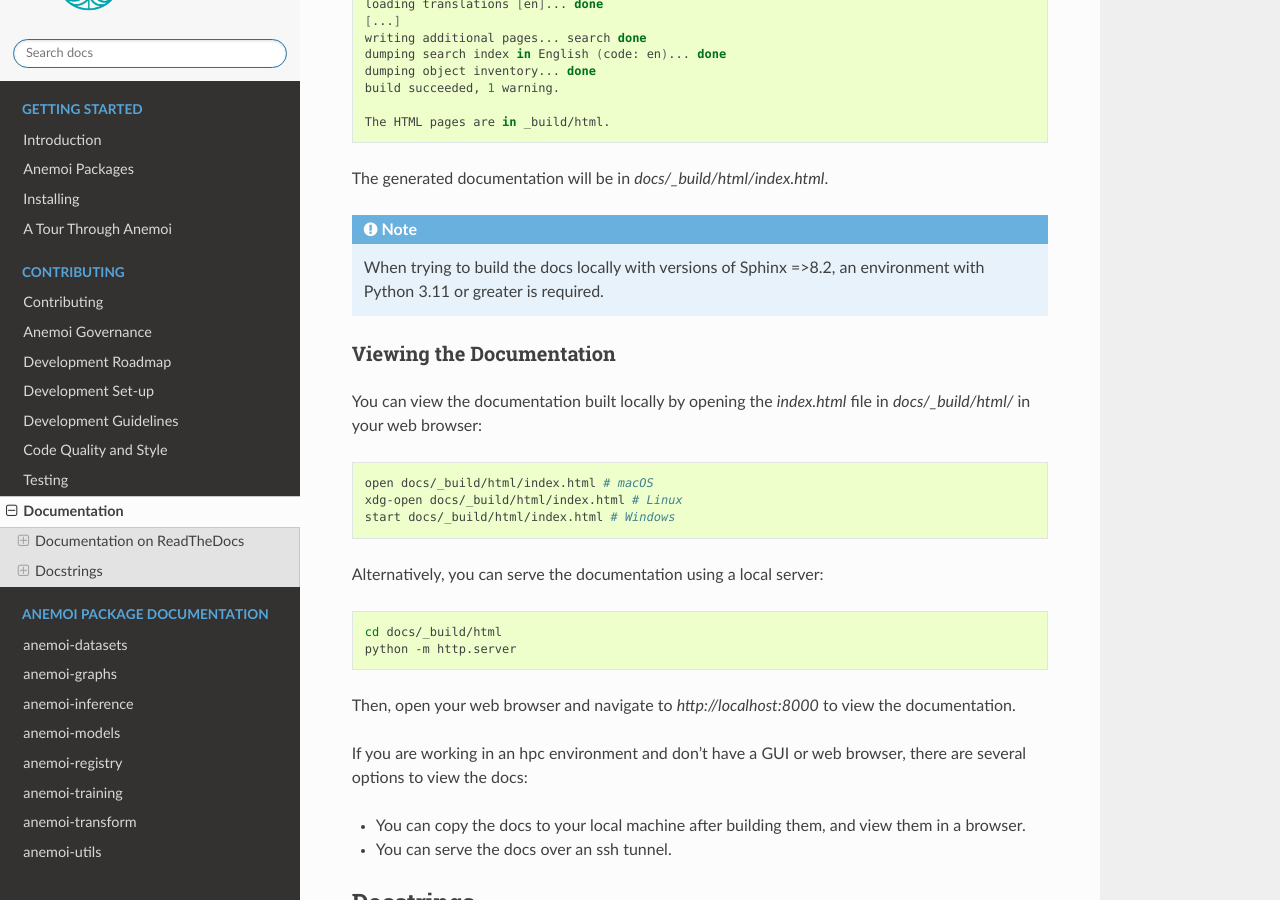
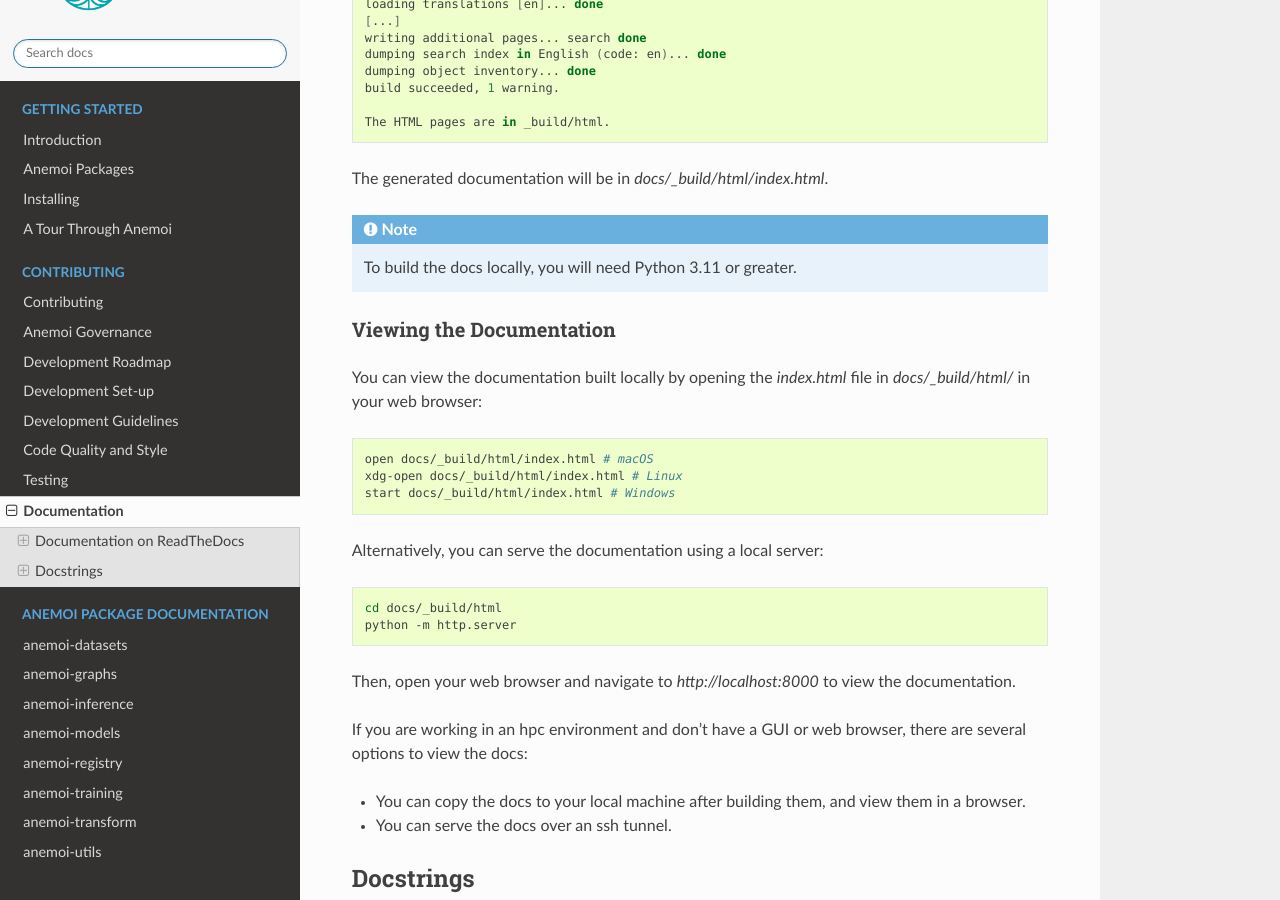
Before and after one commit to ecmwf/anemoi-docs, a Sphinx documentation site: the page built from docs/contributing/documentation.rst, in a window 1280 px wide and 900 px high, scrolled down 1578 px. Built offline with Sphinx 7.4.7 and the Read the Docs theme 3.1.0, drawn with Linux system fonts in a browser that asks for light colours.

Commit message:
Update documentation.rst
simplify

```diff
--- a/docs/contributing/documentation.rst
+++ b/docs/contributing/documentation.rst
@@ -100,8 +100,7 @@
 
 .. note::
 
-   When trying to build the docs locally with versions of Sphinx =>8.2,
-   an environment with Python 3.11 or greater is required.
+   To build the docs locally, you will need Python 3.11 or greater.
 
 Viewing the Documentation
 =========================
```
